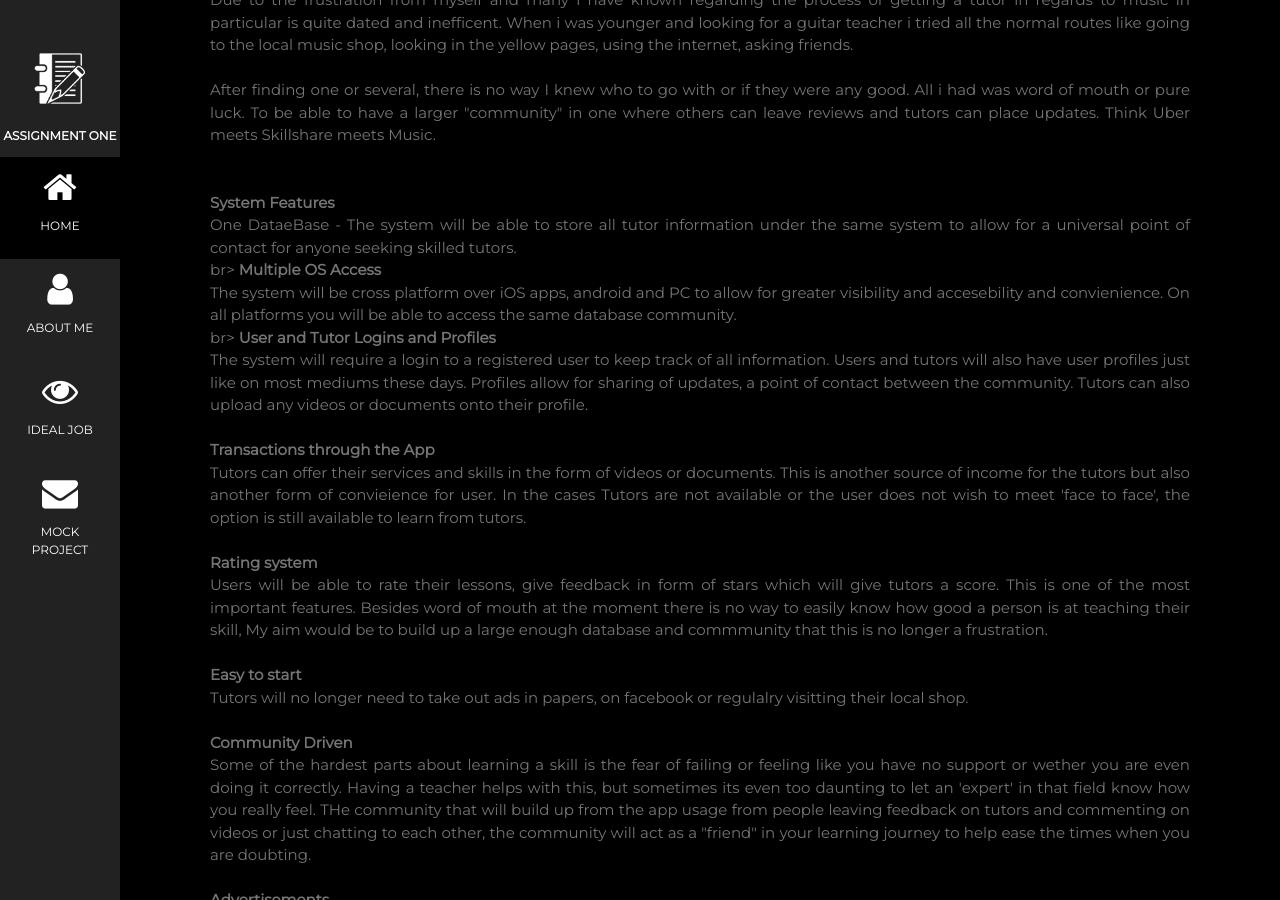
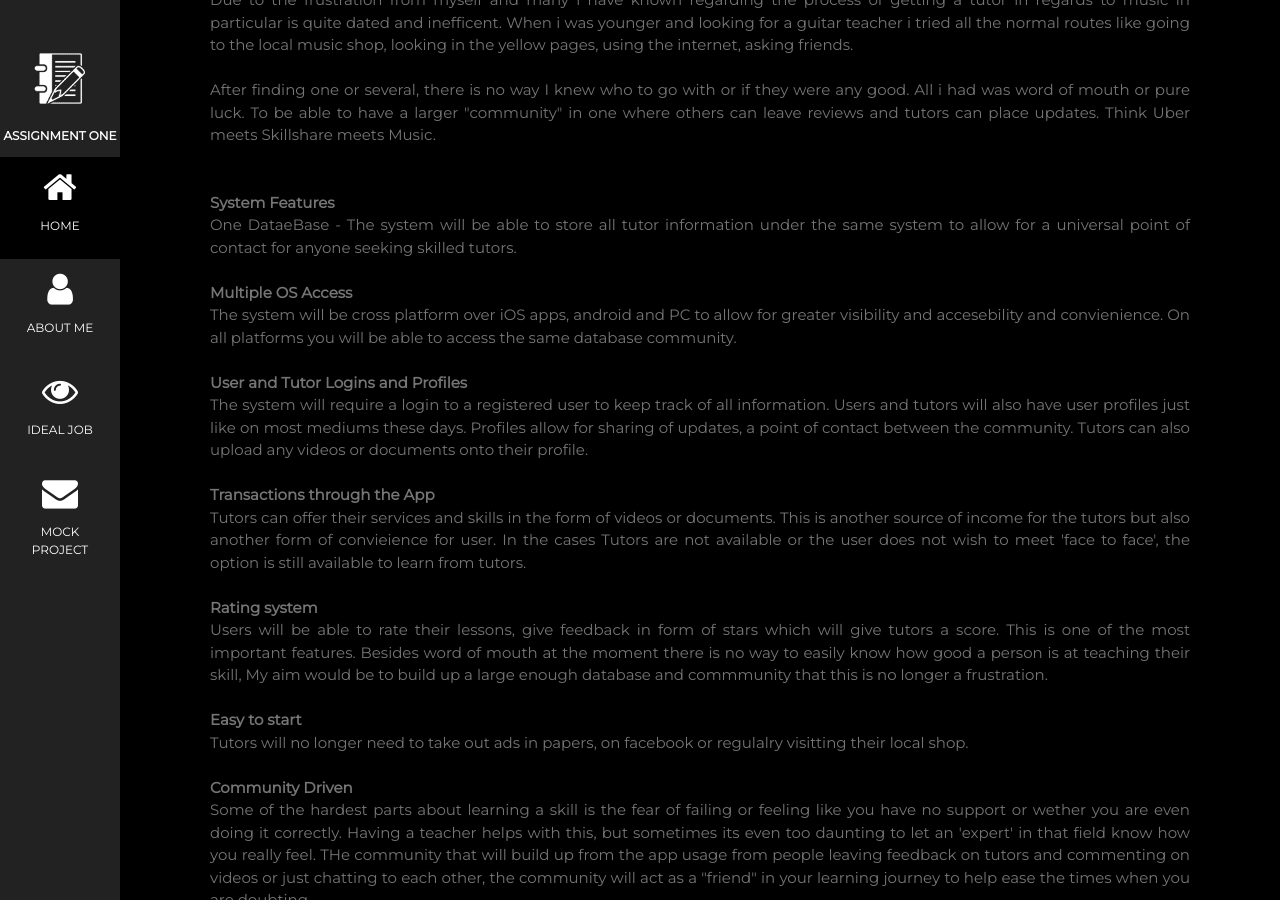
Before and after one commit to ceylonhue/begin, a Jekyll site: the page built from index.md, in a window 1280 px wide and 900 px high, scrolled down 6259 px. Built offline with Jekyll 4.4.1, drawn with Linux system fonts in a browser that asks for light colours; our own code applies the rules of GitHub Pages for plain Markdown files.

```diff
--- a/_layouts/default.html
+++ b/_layouts/default.html
@@ -263,11 +263,11 @@ and develop software when you can to learn more code.
 
       <B>System Features</B><br>
       One DataeBase - The system will be able to store all tutor information under the same system to allow for a universal point
-      of contact for anyone seeking skilled tutors. <BR>br>
+      of contact for anyone seeking skilled tutors. <BR><br>
 
       <B>Multiple OS Access</B><br>
       The system will be cross platform over iOS apps, android and PC to allow for greater visibility and accesebility and convienience.
-      On all platforms you will be able to access the same database community. <br>br>
+      On all platforms you will be able to access the same database community. <br><br>
 
       <B>User and Tutor Logins and Profiles</B><br>
       The system will require a login to a registered user to keep track of all information. Users and tutors will also have user profiles
```
